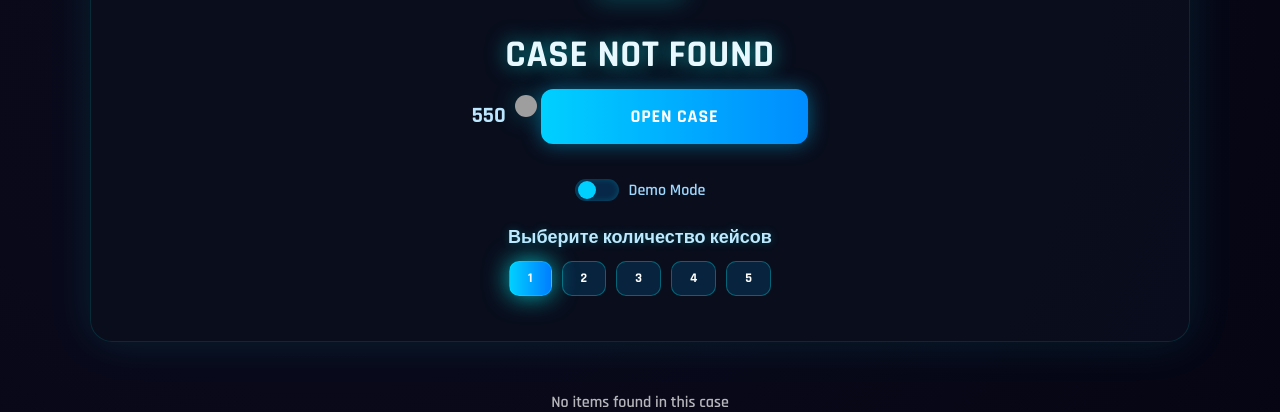
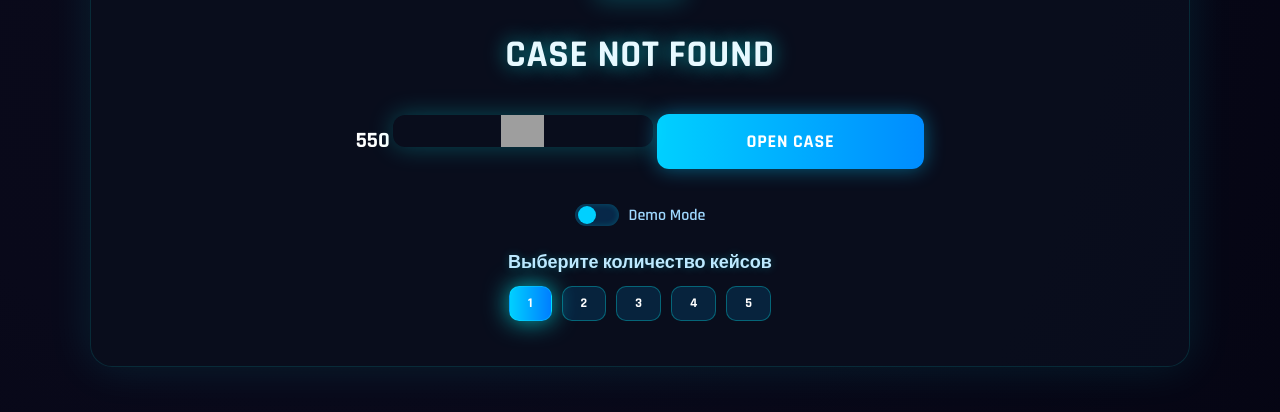
Before and after one commit to Quryr/upgraded-eureka, a Flask app: page /case.html in a window 1280 px wide. Shown: the part 207-619 px from the top of the page. Run offline with Flask 3, Linux system fonts and the light colour scheme; grey boxes are pictures that could not be loaded.

Commit message:
Update case.html

```diff
--- a/templates/case.html
+++ b/templates/case.html
@@ -9,6 +9,7 @@
 
   <style>
     /* === СТИЛИ СТРАНИЦЫ КЕЙСА === */
+
     body {
       background: radial-gradient(circle at 25% 20%, #0a0a1a 0%, #09091a 40%, #050513 100%);
       color: #fff;
@@ -33,7 +34,7 @@
     }
 
     .case-header img {
-      width: 260px; /* немного меньше, чем раньше */
+      width: 260px;
       border-radius: 12px;
       margin-bottom: 25px;
       box-shadow: 0 0 25px rgba(0, 255, 255, 0.25);
@@ -49,23 +50,22 @@
     }
 
     /* === ЦЕНА КАК НА ГЛАВНОЙ === */
-    .case-price {
+    .case-subtitle {
       display: inline-flex;
+      justify-content: center;
       align-items: center;
-      justify-content: center;
+      gap: 3px;
+      margin-top: 10px;
       font-size: 22px;
-      font-weight: 700;
-      color: #bde6ff;
-      gap: 6px;
-      margin-bottom: 30px;
+      font-weight: 900;
+      color: #ffffff;
       line-height: 1;
     }
 
-    .case-price img {
-      width: 22px;
-      height: 22px;
-      margin-left: 3px;
-      filter: none;
+    .star-icon {
+      width: 32px;
+      height: 32px;
+      object-fit: contain;
       image-rendering: -webkit-optimize-contrast;
       transform: translateY(2px);
     }
@@ -85,6 +85,7 @@
       font-family: 'Rajdhani', sans-serif;
       transition: all 0.25s ease;
       box-shadow: 0 0 20px rgba(0, 200, 255, 0.45);
+      margin-top: 25px;
       margin-bottom: 35px;
     }
 
@@ -262,8 +263,9 @@
     <div class="case-header">
       <img id="case-image" src="" alt="Case Image" />
       <div class="case-title" id="case-title">CASE NAME</div>
-      <div class="case-price" id="case-price">
-        <span>550</span><img src="/static/assets/icons/star.png" alt="⭐" />
+      <div class="case-subtitle">
+        <span id="case-price">550</span>
+        <img src="/static/assets/icons/star.png" class="star-icon" alt="⭐" />
       </div>
 
       <button class="case-btn-main">OPEN CASE</button>
```
